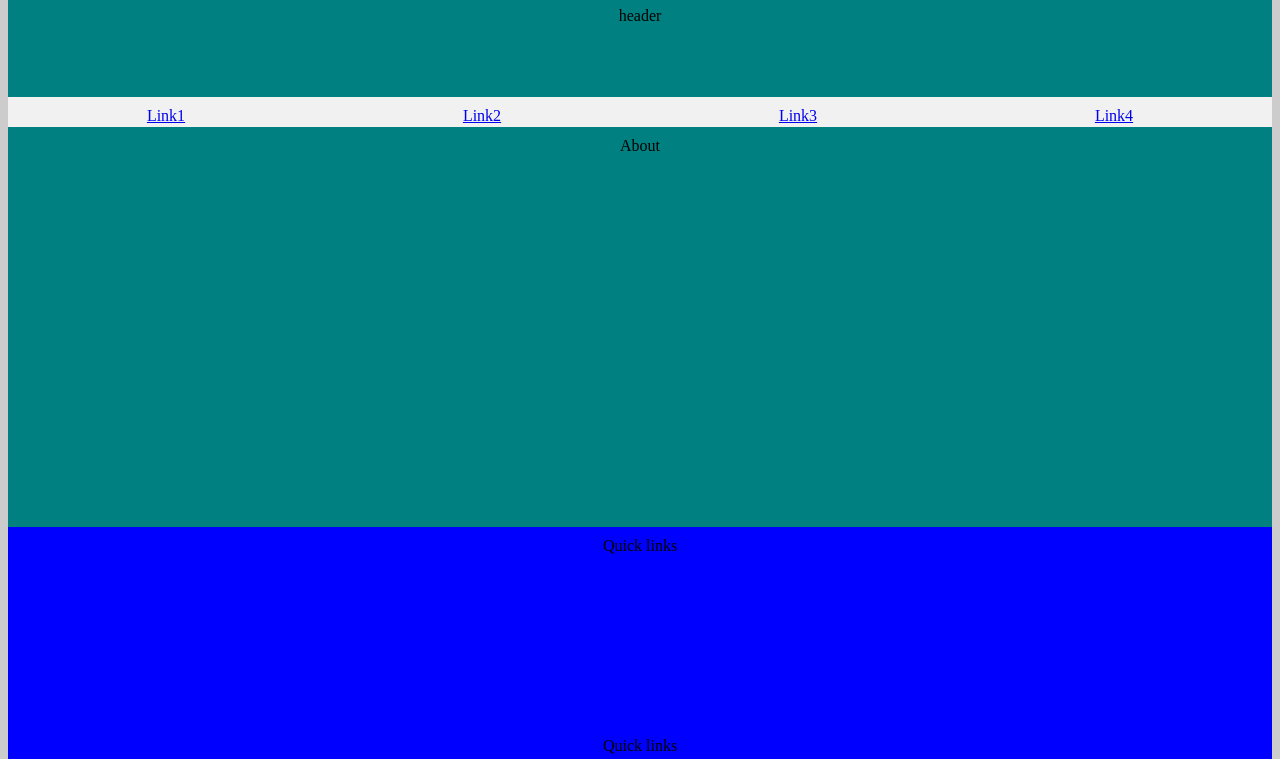
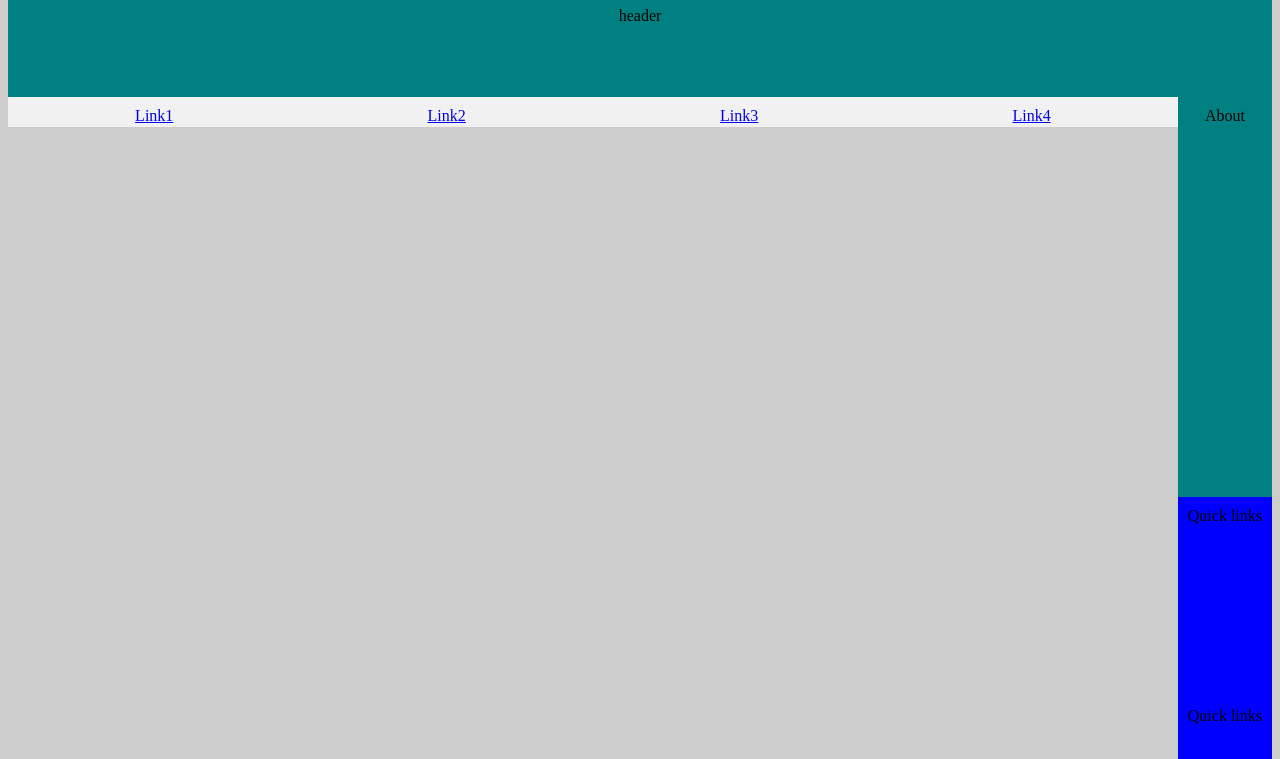
Before and after one commit to shama-prog/template, a plain HTML site: page index.html in a window 1280 px wide. Shown: the part 41-800 px from the top of the page. Drawn offline with Linux system fonts and the light colour scheme.

Commit message:
Update style.css

```diff
--- a/style.css
+++ b/style.css
@@ -4,9 +4,8 @@
 body {
 background-color:#ccc;
 }
-.flex-container {
+.container {
      display: flex;
-     flex-direction: row;
      flex-wrap: wrap;
 
      }
@@ -26,7 +25,7 @@ background-color:#ccc;
      }
      .nav {
      display:flex;
-
+     flex-grow: 3;
      }
      .nav a{
      background-color: #f1f1f1;
```
